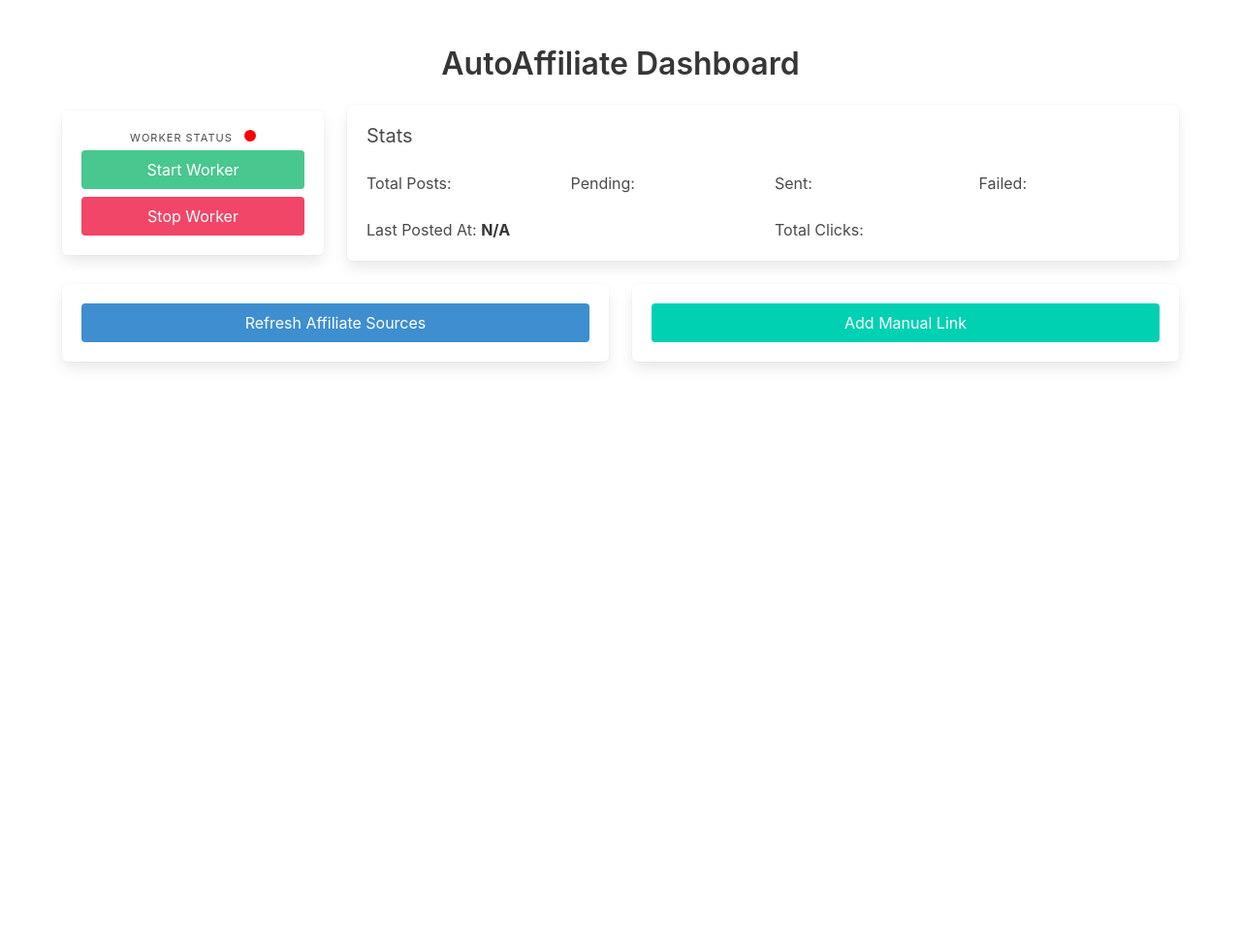
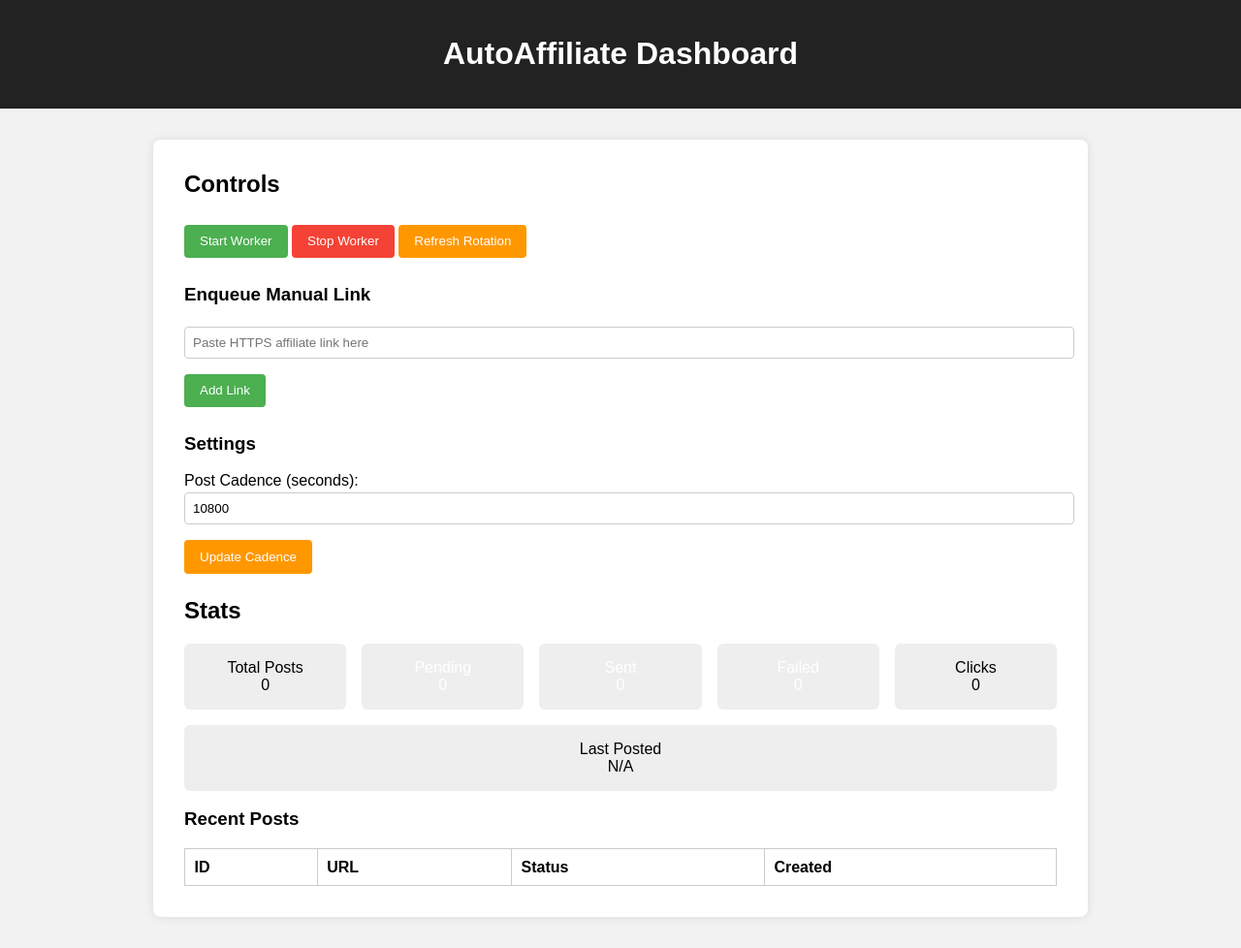
Before and after one commit to slickofficials/AUTOAFFILIATE-AI-v7.0, a Flask app: template templates/dashboard.html in a window 1280 px wide. Shown: the whole page at 97% size. Before the commit the page ends 379 px from the top, so only its background shows below. Run offline with Flask 3, Linux system fonts and the light colour scheme; the template is opened without the code that fills it, so the values that code supplies are empty.

Commit message:
Update dashboard.html

```diff
--- a/templates/dashboard.html
+++ b/templates/dashboard.html
@@ -4,184 +4,144 @@
 <meta charset="UTF-8">
 <meta name="viewport" content="width=device-width, initial-scale=1.0">
 <title>AutoAffiliate Dashboard</title>
-<link rel="stylesheet" href="https://cdn.jsdelivr.net/npm/bulma@0.9.4/css/bulma.min.css">
-<script src="https://cdn.jsdelivr.net/npm/axios/dist/axios.min.js"></script>
 <style>
-  .toast {
-    position: fixed;
-    top: 1rem;
-    right: 1rem;
-    z-index: 1000;
-    padding: 1rem 1.5rem;
-    background: #4a4a4a;
-    color: white;
-    border-radius: 6px;
-    opacity: 0.95;
-    display: none;
-  }
-  .status-indicator {
-    width: 12px;
-    height: 12px;
-    border-radius: 50%;
-    display: inline-block;
-    margin-left: 8px;
-  }
+    body { font-family: Arial, sans-serif; background: #f2f2f2; margin: 0; padding: 0; }
+    header { background: #222; color: white; padding: 1rem; text-align: center; }
+    .container { max-width: 900px; margin: 2rem auto; background: white; padding: 2rem; border-radius: 8px; box-shadow: 0 0 10px rgba(0,0,0,0.1); }
+    h2 { margin-top: 0; }
+    button { margin: 0.5rem 0; padding: 0.6rem 1rem; border: none; border-radius: 4px; cursor: pointer; }
+    button:hover { opacity: 0.9; }
+    .green { background-color: #4caf50; color: white; }
+    .yellow { background-color: #ff9800; color: white; }
+    .red { background-color: #f44336; color: white; }
+    .stats { display: flex; flex-wrap: wrap; gap: 1rem; margin-top: 1rem; }
+    .stat-card { flex: 1 1 120px; background: #eee; padding: 1rem; border-radius: 6px; text-align: center; }
+    input[type=text], input[type=number] { width: 100%; padding: 0.5rem; margin-top: 0.2rem; margin-bottom: 0.5rem; border-radius: 4px; border: 1px solid #ccc; }
+    .links { margin-top: 1rem; }
+    table { width: 100%; border-collapse: collapse; margin-top: 1rem; }
+    th, td { padding: 0.6rem; border: 1px solid #ccc; text-align: left; }
 </style>
 </head>
 <body>
-<section class="section">
-  <div class="container">
-    <h1 class="title has-text-centered">AutoAffiliate Dashboard</h1>
+<header>
+    <h1>AutoAffiliate Dashboard</h1>
+</header>
+<div class="container">
+    <h2>Controls</h2>
+    <button class="green" onclick="startWorker()">Start Worker</button>
+    <button class="red" onclick="stopWorker()">Stop Worker</button>
+    <button class="yellow" onclick="refreshRotation()">Refresh Rotation</button>
 
-    <div class="columns is-vcentered is-multiline">
-      <div class="column is-one-quarter">
-        <div class="box has-text-centered">
-          <p class="heading">Worker Status
-            <span id="worker-indicator" class="status-indicator"></span>
-          </p>
-          <button id="start-worker" class="button is-success is-fullwidth mb-2">Start Worker</button>
-          <button id="stop-worker" class="button is-danger is-fullwidth">Stop Worker</button>
-        </div>
-      </div>
-      <div class="column is-three-quarters">
-        <div class="box">
-          <h2 class="subtitle">Stats</h2>
-          <div class="columns is-multiline">
-            <div class="column is-one-quarter"><p>Total Posts: <strong id="stat-total">0</strong></p></div>
-            <div class="column is-one-quarter"><p>Pending: <strong id="stat-pending">0</strong></p></div>
-            <div class="column is-one-quarter"><p>Sent: <strong id="stat-sent">0</strong></p></div>
-            <div class="column is-one-quarter"><p>Failed: <strong id="stat-failed">0</strong></p></div>
-            <div class="column is-half"><p>Last Posted At: <strong id="stat-last-posted">N/A</strong></p></div>
-            <div class="column is-half"><p>Total Clicks: <strong id="stat-clicks">0</strong></p></div>
-          </div>
-        </div>
-      </div>
+    <h3>Enqueue Manual Link</h3>
+    <input type="text" id="manualUrl" placeholder="Paste HTTPS affiliate link here">
+    <button class="green" onclick="enqueueLink()">Add Link</button>
+    <p id="enqueueMsg"></p>
+
+    <h3>Settings</h3>
+    <label>Post Cadence (seconds):</label>
+    <input type="number" id="cadenceInput" min="60" value="10800">
+    <button class="yellow" onclick="setCadence()">Update Cadence</button>
+    <p id="cadenceMsg"></p>
+
+    <h2>Stats</h2>
+    <div class="stats">
+        <div class="stat-card">Total Posts<br><span id="statTotal">0</span></div>
+        <div class="stat-card yellow">Pending<br><span id="statPending">0</span></div>
+        <div class="stat-card green">Sent<br><span id="statSent">0</span></div>
+        <div class="stat-card red">Failed<br><span id="statFailed">0</span></div>
+        <div class="stat-card">Clicks<br><span id="statClicks">0</span></div>
+        <div class="stat-card">Last Posted<br><span id="statLast">N/A</span></div>
     </div>
 
-    <div class="columns">
-      <div class="column">
-        <div class="box has-text-centered">
-          <button id="refresh-sources" class="button is-info is-fullwidth">Refresh Affiliate Sources</button>
-        </div>
-      </div>
-      <div class="column">
-        <div class="box has-text-centered">
-          <button id="manual-link-btn" class="button is-primary is-fullwidth">Add Manual Link</button>
-        </div>
-      </div>
+    <div class="links">
+        <h3>Recent Posts</h3>
+        <table>
+            <thead>
+                <tr><th>ID</th><th>URL</th><th>Status</th><th>Created</th></tr>
+            </thead>
+            <tbody id="postTableBody">
+                <!-- Populated dynamically -->
+            </tbody>
+        </table>
     </div>
-  </div>
-</section>
-
-<!-- Manual link modal -->
-<div id="manual-link-modal" class="modal">
-  <div class="modal-background"></div>
-  <div class="modal-card">
-    <header class="modal-card-head">
-      <p class="modal-card-title">Add Manual Link</p>
-      <button class="delete" aria-label="close"></button>
-    </header>
-    <section class="modal-card-body">
-      <div class="field">
-        <label class="label">HTTPS Link</label>
-        <div class="control">
-          <input class="input" type="url" id="manual-link-input" placeholder="https://example.com/affiliate-link">
-        </div>
-      </div>
-    </section>
-    <footer class="modal-card-foot">
-      <button id="manual-link-submit" class="button is-success">Submit</button>
-      <button class="button cancel-btn">Cancel</button>
-    </footer>
-  </div>
 </div>
 
-<div id="toast" class="toast"></div>
-
 <script>
-const toast = document.getElementById('toast');
-
-function showToast(message, duration=3000){
-  toast.textContent = message;
-  toast.style.display = 'block';
-  setTimeout(()=>{ toast.style.display='none'; }, duration);
+async function fetchStats() {
+    try {
+        const res = await fetch('/api/stats');
+        const data = await res.json();
+        document.getElementById('statTotal').innerText = data.total;
+        document.getElementById('statPending').innerText = data.pending;
+        document.getElementById('statSent').innerText = data.sent;
+        document.getElementById('statFailed').innerText = data.failed;
+        document.getElementById('statClicks').innerText = data.clicks_total;
+        document.getElementById('statLast').innerText = data.last_posted_at || 'N/A';
+        populatePostTable(data.recent_posts || []);
+    } catch(e) { console.error(e); }
 }
 
-async function fetchStats() {
-  try {
-    const res = await axios.get('/api/stats');
-    const s = res.data;
-    document.getElementById('stat-total').textContent = s.total;
-    document.getElementById('stat-pending').textContent = s.pending;
-    document.getElementById('stat-sent').textContent = s.sent;
-    document.getElementById('stat-failed').textContent = s.failed;
-    document.getElementById('stat-last-posted').textContent = s.last_posted_at || 'N/A';
-    document.getElementById('stat-clicks').textContent = s.clicks_total;
-
-    // worker indicator
-    const indicator = document.getElementById('worker-indicator');
-    if(s.worker_running) {
-      indicator.style.backgroundColor = 'green';
-    } else {
-      indicator.style.backgroundColor = 'red';
-    }
-  } catch(e){
-    console.error(e);
-    showToast('Failed to fetch stats');
-  }
+function populatePostTable(posts) {
+    const tbody = document.getElementById('postTableBody');
+    tbody.innerHTML = '';
+    posts.forEach(p => {
+        let color = '';
+        if(p.status==='sent') color='green';
+        else if(p.status==='pending') color='yellow';
+        else if(p.status==='failed') color='red';
+        tbody.innerHTML += `<tr>
+            <td>${p.id}</td>
+            <td><a href="${p.url}" target="_blank">${p.url}</a></td>
+            <td class="${color}">${p.status}</td>
+            <td>${new Date(p.created_at).toLocaleString()}</td>
+        </tr>`;
+    });
 }
 
-async function toggleWorker(start=true){
-  try {
-    const url = start ? '/api/worker/start' : '/api/worker/stop';
-    await axios.post(url);
-    showToast(start ? 'Worker started' : 'Worker stopped');
-    fetchStats();
-  } catch(e){
-    console.error(e);
-    showToast('Worker action failed');
-  }
+async function enqueueLink() {
+    const url = document.getElementById('manualUrl').value.trim();
+    const msgEl = document.getElementById('enqueueMsg');
+    if(!url) { msgEl.innerText = 'Enter a valid HTTPS link.'; return; }
+    try {
+        const res = await fetch('/api/enqueue', {
+            method: 'POST', headers:{'Content-Type':'application/json'}, body: JSON.stringify({url})
+        });
+        const data = await res.json();
+        msgEl.innerText = data.inserted ? `Link added: ${data.url}` : `Failed to add link.`;
+        document.getElementById('manualUrl').value='';
+        fetchStats();
+    } catch(e){ msgEl.innerText = 'Error adding link.'; console.error(e); }
 }
 
-document.getElementById('start-worker').addEventListener('click', ()=>toggleWorker(true));
-document.getElementById('stop-worker').addEventListener('click', ()=>toggleWorker(false));
-document.getElementById('refresh-sources').addEventListener('click', async ()=>{
-  try{
-    const res = await axios.post('/api/refresh');
-    showToast(`Refreshed ${res.data.saved} links`);
+async function refreshRotation() {
+    const res = await fetch('/api/refresh', { method: 'POST' });
+    const data = await res.json();
+    alert(`Rotation refresh complete. Saved ${data.saved} links.`);
     fetchStats();
-  } catch(e){
-    console.error(e);
-    showToast('Refresh failed');
-  }
-});
+}
 
-// manual link modal logic
-const modal = document.getElementById('manual-link-modal');
-document.getElementById('manual-link-btn').addEventListener('click', ()=>modal.classList.add('is-active'));
-modal.querySelector('.delete').addEventListener('click', ()=>modal.classList.remove('is-active'));
-modal.querySelector('.cancel-btn').addEventListener('click', ()=>modal.classList.remove('is-active'));
+async function startWorker() {
+    await fetch('/api/worker/start', { method: 'POST' });
+    alert('Worker started.');
+}
 
-document.getElementById('manual-link-submit').addEventListener('click', async ()=>{
-  const url = document.getElementById('manual-link-input').value;
-  if(!url.startsWith('https://')){
-    return showToast('Link must start with HTTPS');
-  }
-  try{
-    const res = await axios.post('/api/manual-link', {url});
-    showToast(`Added: ${res.data.inserted} link(s)`);
-    modal.classList.remove('is-active');
-    document.getElementById('manual-link-input').value = '';
-    fetchStats();
-  } catch(e){
-    console.error(e);
-    showToast('Failed to add link');
-  }
-});
+async function stopWorker() {
+    await fetch('/api/worker/stop', { method: 'POST' });
+    alert('Worker stop requested.');
+}
 
-// auto-refresh stats every 15s
-setInterval(fetchStats, 15000);
-fetchStats();
+async function setCadence() {
+    const val = parseInt(document.getElementById('cadenceInput').value);
+    const msgEl = document.getElementById('cadenceMsg');
+    if(isNaN(val) || val < 60) { msgEl.innerText='Invalid value'; return; }
+    try {
+        const res = await fetch('/api/settings', { method:'POST', headers:{'Content-Type':'application/json'}, body:JSON.stringify({key:'post_interval_seconds', value:val})});
+        msgEl.innerText = 'Cadence updated';
+    } catch(e){ msgEl.innerText='Error updating cadence'; console.error(e);}
+}
+
+setInterval(fetchStats, 5000); // refresh every 5s
+fetchStats(); // initial load
 </script>
 </body>
 </html>
```
